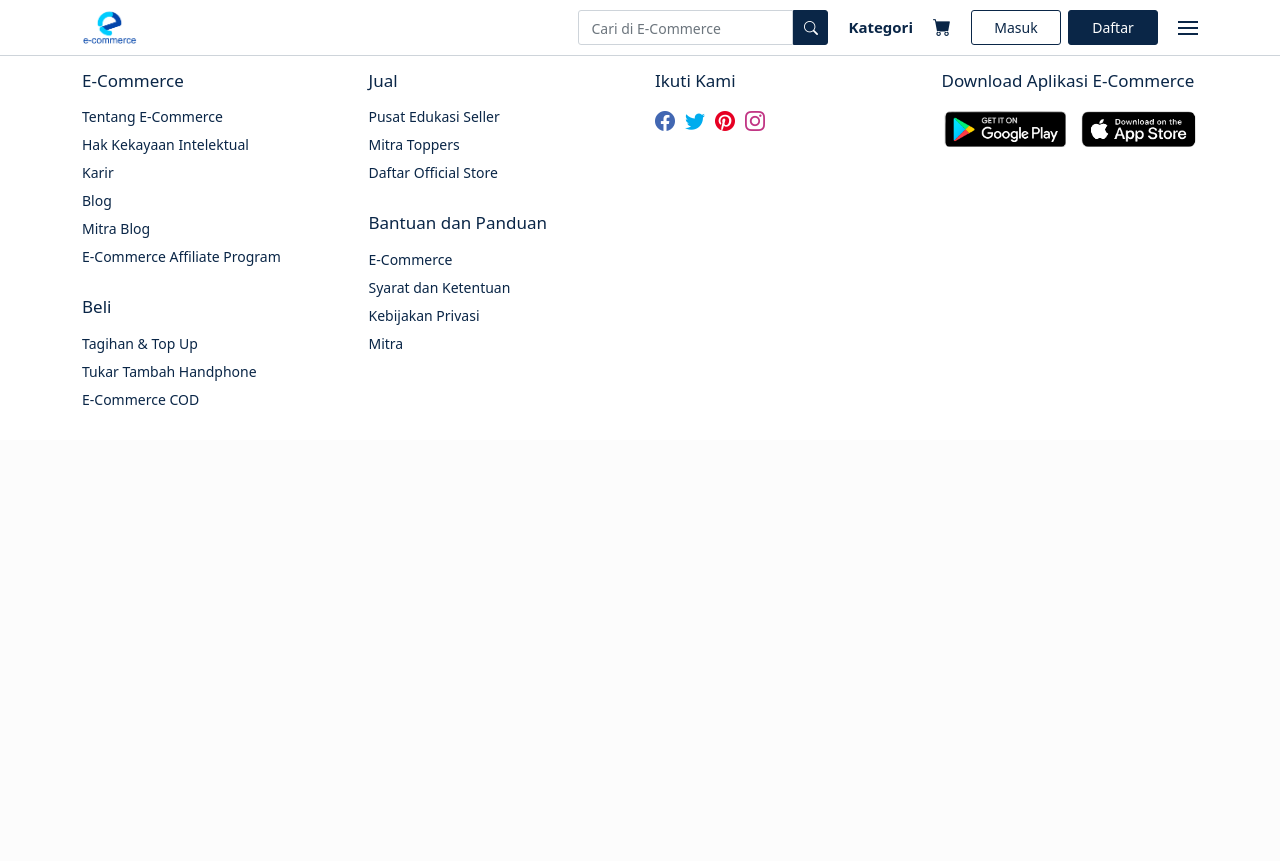
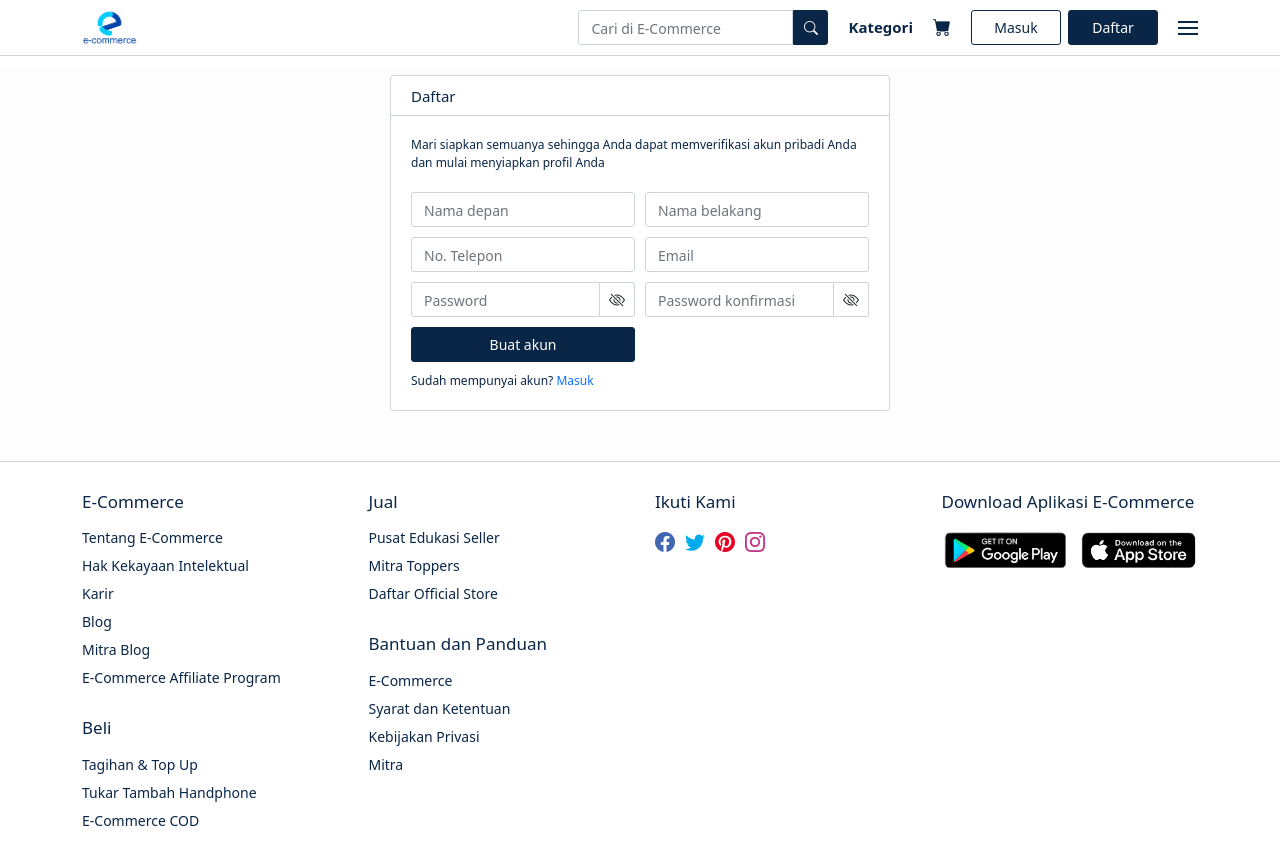
Before and after one commit to faisalProject/e-commerce, a React (Create React App) app in the folder my-app/: page /register in a window 1280 px wide. Before the commit the page ends 800 px from the top, so only its background shows below. Built offline with nearby package versions, Linux system fonts and the light colour scheme.

Commit message:
partial update

```diff
--- a/my-app/public/index.html
+++ b/my-app/public/index.html
@@ -26,9 +26,9 @@
     -->
     <title>React App</title>
   </head>
-  <body id="root">
-    <!-- <noscript>You need to enable JavaScript to run this app.</noscript>
-    <div id="root"></div> -->
+  <body>
+    <noscript>You need to enable JavaScript to run this app.</noscript>
+    <div id="root"></div>
     <!--
       This HTML file is a template.
       If you open it directly in the browser, you will see an empty page.
--- a/my-app/src/App.js
+++ b/my-app/src/App.js
@@ -7,6 +7,7 @@ import Header from './component/Header';
 import Home from './pages/Home';
 import Menu from './component/Menu';
 import SigninPopup from './component/SigninPopup';
+import Register from './pages/Register';
 import Footer from './component/Footer';
 
 function App() {
@@ -16,6 +17,7 @@ function App() {
       <Menu />
       <Routes>
         <Route path='/' element={<Home />}></Route>
+        <Route path='/register' element={<Register />}></Route>
       </Routes>
       <SigninPopup />
       <Footer />
--- a/my-app/src/component/Header.js
+++ b/my-app/src/component/Header.js
@@ -14,7 +14,9 @@ const Header = () => {
     return(
         <nav>
             <div className="container">
-                <img src={ecommerce} alt="" />
+                <Link to='/' className='anchor'>
+                    <img src={ecommerce} alt="" />
+                </Link>
                 <div className="right">
                     <div className='search'>
                         <input type="text" className='form-control' placeholder='Cari di E-Commerce'/>
@@ -28,7 +30,7 @@ const Header = () => {
                     </Link>
                     <div className="button-container">
                         <button type="submit" className="btn btn-primary" onClick={signinPopupActive}>Masuk</button>
-                        <button type="submit" className="btn btn-primary">Daftar</button>
+                        <Link to='/register' className='btn btn-primary'>Daftar</Link>
                     </div>
                     <div className="hamburger" onClick={menuActive}>
                         <span></span>
--- a/my-app/src/component/SigninPopup.js
+++ b/my-app/src/component/SigninPopup.js
@@ -1,15 +1,25 @@
 import {Link} from 'react-router-dom';
 import google from '../images/google.png';
+import Swal from 'sweetalert2';
 
 const signinPopupHidden = () => {
     document.getElementsByClassName('signin-page-contents')[0].classList.remove('active');
     document.querySelector('body').classList.remove('active');
 }
 
-const displayPassword = () => {
-    document.getElementsByClassName('displays-password')[0].classList.toggle('active');
+const displayPassword1 = () => {
+    document.getElementsByClassName('displays-password1')[0].classList.toggle('active');
     const i = document.getElementsByClassName('password1-type')[0];
     i.type === 'password' ? i.type = 'text' : i.type = 'password';
+}
+
+const successSignin = () => {
+    Swal.fire({
+        icon: 'success',
+        title: 'Berhasil',
+        text: 'Berhasil Masuk!',
+        showConfirmButton: false
+    })
 }
 
 const SigninPopup = () => {
@@ -27,7 +37,7 @@ const SigninPopup = () => {
                     <input type="text" className="form-control" placeholder="Email" />
                     <div className="password-container">
                         <input type="password" className="form-control password1-type" placeholder="Password" />
-                        <div className="displays-password" onClick={displayPassword}>
+                        <div className="displays-password1" onClick={displayPassword1}>
                             <i className="bi bi-eye-slash"></i>
                             <i className="bi bi-eye"></i>
                         </div>
@@ -35,7 +45,7 @@ const SigninPopup = () => {
                     <div className="forget-password">
                         <Link to="/" className="anchor">Lupa Password?</Link>
                     </div>
-                    <button type="submit" className='btn btn-primary'>Masuk</button>
+                    <button type="submit" className='btn btn-primary' onClick={successSignin}>Masuk</button>
                     <div className='option'>
                         <span></span>
                         <p>atau</p>
@@ -46,11 +56,11 @@ const SigninPopup = () => {
                         <p>Masuk dengan Google</p>
                     </div>
                     <div className='register-option'>
-                        <p>Sudah punya akun? <Link to='/' className='anchor'>Daftar</Link></p>
+                        <p>Belum mempunyai akun? <Link to='/register' className='anchor' onClick={signinPopupHidden}>Daftar</Link></p>
                     </div>
                 </form>
                 <div className='bottom'>
-                    <p>Dengan melakukan login, Anda setuju dengan syarat & ketentuan Dicoding. This site is protected by reCAPTCHA and the Google Privacy Policy and Terms of Service apply.</p>
+                    <p>Dengan melakukan login, Anda setuju dengan syarat & ketentuan E-Commerce. This site is protected by reCAPTCHA and the Google Privacy Policy and Terms of Service apply.</p>
                 </div>
             </div>
         </div>
--- a/my-app/src/main.css
+++ b/my-app/src/main.css
@@ -27,7 +27,13 @@ nav > .container {
     gap: 20px;
 }
 
-nav > .container > img {
+nav > .container > .anchor {
+    display: flex;
+    /* border: 1px solid #333; */
+    height: 100%;
+}
+
+nav > .container > .anchor > img {
     height: 100%;
     /* border: 1px solid red; */
     margin: 0 !important;
@@ -90,6 +96,7 @@ nav > .container > .right > .button-container > .btn-primary:nth-child(1):hover,
 nav > .container > .right > .button-container > .btn-primary:nth-child(2) {
     background-color: #0A2647;
     border: 1px solid #0A2647;
+    text-decoration: none;
     border-radius: 3px;
     color: #fff;
     font-weight: 500;
@@ -625,7 +632,7 @@ nav > .container > .right > .search > .btn-primary > .bi-search {
     box-shadow: none;
 }
 
-.signin-page-contents > .signin > form > .password-container > .displays-password {
+.signin-page-contents > .signin > form > .password-container > .displays-password1 {
     width: 35px;
     height: 100%;
     border: 1px solid #ced4da;
@@ -637,17 +644,17 @@ nav > .container > .right > .search > .btn-primary > .bi-search {
     cursor: pointer;
 }
 
-.signin-page-contents > .signin > form > .password-container > .displays-password:hover {
+.signin-page-contents > .signin > form > .password-container > .displays-password1:hover {
     background-color: #f9f9f9;
 }
 
-.signin-page-contents > .signin > form > .password-container > .displays-password .bi-eye-slash,
-.signin-page-contents > .signin > form > .password-container > .displays-password.active > .bi-eye {
+.signin-page-contents > .signin > form > .password-container > .displays-password1 .bi-eye-slash,
+.signin-page-contents > .signin > form > .password-container > .displays-password1.active > .bi-eye {
     display: block;
 }
 
-.signin-page-contents > .signin > form > .password-container > .displays-password.active .bi-eye-slash,
-.signin-page-contents > .signin > form > .password-container > .displays-password > .bi-eye {
+.signin-page-contents > .signin > form > .password-container > .displays-password1.active .bi-eye-slash,
+.signin-page-contents > .signin > form > .password-container > .displays-password1 > .bi-eye {
     display: none;
 }
 
@@ -712,10 +719,11 @@ nav > .container > .right > .search > .btn-primary > .bi-search {
     align-items: center;
     gap: 10px;
     padding: 0 10px;
+    background-color: #fff;
 }
 
 .signin-page-contents > .signin > form > .google:hover {
-    background-color: #f9f9f9;
+    background-color: #f7f7f7 !important;
 }
 
 .signin-page-contents > .signin > form > .google > img {
@@ -759,6 +767,159 @@ nav > .container > .right > .search > .btn-primary > .bi-search {
     font-size: 12px;
     text-align: center;
     margin: 0 !important;
+}
+
+.register-contents {
+    min-height: 200px;
+    /* border: 1px solid #333; */
+    margin-top: 65px;
+    display: flex;
+    justify-content: center;
+    align-items: center;
+    padding-top: 10px;
+    padding-bottom: 10px;
+}
+
+.register-contents > .register {
+    width: 500px;
+    border: 1px solid #ced4da;
+    border-radius: 3px;
+    background-color: #fff;
+    display: flex;
+    flex-direction: column;
+}
+
+.register-contents > .register > .top {
+    width: 100%;
+    height: 40px;
+    border-bottom: 1px solid #ced4da;
+    display: flex;
+    align-items: center;
+    padding: 10px 20px;
+}
+
+.register-contents > .register > .top > h5 {
+    font-size: 15px;
+    margin: 0 !important;
+    color: #0A2647;
+}
+
+.register-contents > .register > .desc {
+    width: 100%;
+    padding: 20px 20px 10px;
+    display: flex;
+}
+
+.register-contents > .register > .desc > p {
+    font-size: 12px;
+    color: #0A2647;
+    margin: 0 !important;
+}
+
+.register-contents > .register > form {
+    width: 100%;
+    min-height: 100px;
+    /* border: 1px solid #333; */
+    display: grid;
+    grid-template-columns: repeat(2, 1fr);
+    grid-template-rows: 35px;
+    grid-auto-rows: 35px;
+    gap: 10px;
+    padding: 10px 20px;
+}
+
+.register-contents > .register > form > input {
+    border-radius: 3px;
+    box-shadow: none;
+}
+
+.register-contents > .register > form > input::placeholder {
+    font-size: 14px;
+}
+
+.register-contents > .register > form > .password-container,
+.register-contents > .register > form > .confirm-password-container {
+    display: flex;
+}
+
+.register-contents > .register > form > .password-container > input,
+.register-contents > .register > form > .confirm-password-container > input {
+    flex: 1;
+    border-radius: 3px 0 0 3px;
+    box-shadow: none;
+}
+
+.register-contents > .register > form > .password-container > input::placeholder,
+.register-contents > .register > form > .confirm-password-container > input::placeholder {
+    font-size: 14px;
+}
+
+.register-contents > .register > form > .password-container > .displays-password2,
+.register-contents > .register > form > .confirm-password-container > .displays-password3 {
+    width: 35px;
+    height: 100%;
+    border-radius: 0 3px 3px 0;
+    border: 1px solid #ced4da;
+    border-left: none;
+    display: flex;
+    justify-content: center;
+    align-items: center;
+    cursor: pointer;
+}
+
+.register-contents > .register > form > .password-container > .displays-password2 > .bi-eye-slash,
+.register-contents > .register > form > .confirm-password-container > .displays-password3 > .bi-eye-slash,
+.register-contents > .register > form > .password-container > .displays-password2.active > .bi-eye,
+.register-contents > .register > form > .confirm-password-container > .displays-password3.active > .bi-eye {
+    display: block;
+}
+
+.register-contents > .register > form > .password-container > .displays-password2.active > .bi-eye-slash,
+.register-contents > .register > form > .confirm-password-container > .displays-password3.active > .bi-eye-slash,
+.register-contents > .register > form > .password-container > .displays-password2 > .bi-eye,
+.register-contents > .register > form > .confirm-password-container > .displays-password3 > .bi-eye {
+    display: none;
+}
+
+.register-contents > .register > form > .btn-primary {
+    background-color: #0A2647;
+    border: 1px solid #0A2647;
+    border-radius: 3px;
+    font-size: 14px;
+    font-weight: 500;
+    display: flex;
+    justify-content: center;
+    align-items: center;
+}
+
+.register-contents > .register > form > .btn-primary:hover {
+    background-color: #0e3663;
+}
+
+.register-contents > .register > form > .btn-primary:nth-child(8) {
+    display: none;
+}
+
+.register-contents > .register > .signin-option {
+    width: 100%;
+    padding: 0 20px 20px;
+    /* border: 1px solid #333; */
+    display: flex;
+    flex-direction: column;
+}
+
+.register-contents > .register > .signin-option > p {
+    margin: 0 !important;
+    font-size: 12px;
+    color: #0A2647;
+}
+
+.register-contents > .register > .signin-option > p > .anchor {
+    text-decoration: none;
+}
+
+.register-contents > .register > .signin-option > p:nth-child(2) {
+    display: none;
 }
 
 /* footer */
@@ -878,7 +1039,9 @@ footer > .container > .box:nth-child(4) > img {
 
 @media screen and (max-width: 576px) {
     nav > .container > .right > .anchor:nth-child(2),
-    nav > .container > .right > .anchor:nth-child(3) {
+    nav > .container > .right > .anchor:nth-child(3),
+    .register-contents > .register > form > .btn-primary:nth-child(7),
+    .register-contents > .register > .signin-option > p:nth-child(1) {
         display: none;
     }
 
@@ -892,7 +1055,8 @@ footer > .container > .box:nth-child(4) > img {
     }
 
     .menu-contents > .container > li:nth-child(7),
-    .menu-contents > .container > li:nth-child(8) {
+    .menu-contents > .container > li:nth-child(8),
+    .register-contents > .register > form > .btn-primary:nth-child(8) {
         display: flex;
     }
 
@@ -917,7 +1081,8 @@ footer > .container > .box:nth-child(4) > img {
         visibility: hidden;
     }
 
-    footer > .container {
+    footer > .container,
+    .register-contents > .register > form {
         grid-template-columns: 1fr;
     }
 
@@ -932,6 +1097,14 @@ footer > .container > .box:nth-child(4) > img {
 
     footer > .container > .box:nth-child(3) > .social-media {
         justify-content: center;
+    }
+
+    .register-contents > .register {
+        width: 100%;
+    }
+
+    .register-contents > .register > .signin-option > p:nth-child(2) {
+        display: block;
     }
 
 }
--- /dev/null
+++ b/my-app/src/pages/Register.js
@@ -0,0 +1,64 @@
+import {Link} from 'react-router-dom';
+
+const signinPopupActive = () => {
+    document.getElementsByClassName('signin-page-contents')[0].classList.add('active');
+    document.querySelector('body').classList.add('active');
+}
+
+const displayPassword2 = () => {
+    const i = document.getElementsByClassName('password2-type')[0];
+    document.getElementsByClassName('displays-password2')[0].classList.toggle('active');
+    i.type === 'password' ? i.type = 'text' : i.type = 'password';
+}
+
+const displayPassword3 = () => {
+    const i = document.getElementsByClassName('password3-type')[0];
+    document.getElementsByClassName('displays-password3')[0].classList.toggle('active');
+    i.type === 'password' ? i.type = 'text' : i.type = 'password';
+}
+
+const Register = () => {
+    return(
+        <div className="container register-contents">
+            <div className="register">
+                <div className="top">
+                    <h5>Daftar</h5>
+                </div>
+                <div className="desc">
+                    <p>Mari siapkan semuanya sehingga Anda dapat memverifikasi akun pribadi Anda dan mulai menyiapkan profil Anda</p>
+                </div>
+                <form>
+                    <input type="text" className="form-control" placeholder="Nama depan" />
+                    <input type="text" className="form-control" placeholder="Nama belakang" />
+                    <input type="tell" className="form-control" placeholder="No. Telepon" />
+                    <input type="email" className="form-control" placeholder="Email" />
+                    <div className="password-container">
+                        <input type="password" className="form-control password2-type" placeholder="Password" />
+                        <div className="displays-password2" onClick={displayPassword2}>
+                            <i className="bi bi-eye-slash"></i>
+                            <i className="bi bi-eye"></i>
+                        </div>
+                    </div>
+                    <div className="confirm-password-container">
+                        <input type="password" className="form-control password3-type" placeholder="Password konfirmasi" />
+                        <div className="displays-password3" onClick={displayPassword3}>
+                            <i className="bi bi-eye-slash"></i>
+                            <i className="bi bi-eye"></i>
+                        </div>
+                    </div>
+                    <button type="submit" className="btn btn-primary">Buat akun</button>
+                    <button type="submit" className="btn btn-primary">Buat akun</button>
+                </form>
+                <div className="signin-option">
+                    <p>Sudah mempunyai akun? <Link to='/register' className='anchor' onClick={signinPopupActive}>Masuk</Link></p>
+                    <p>Sudah mempunyai akun? <Link to='/register' className='anchor'>Masuk</Link></p>
+                </div>
+                {/* <div className='bottom'>
+
+                </div> */}
+            </div>
+        </div>
+    )
+}
+
+export default Register;
```
